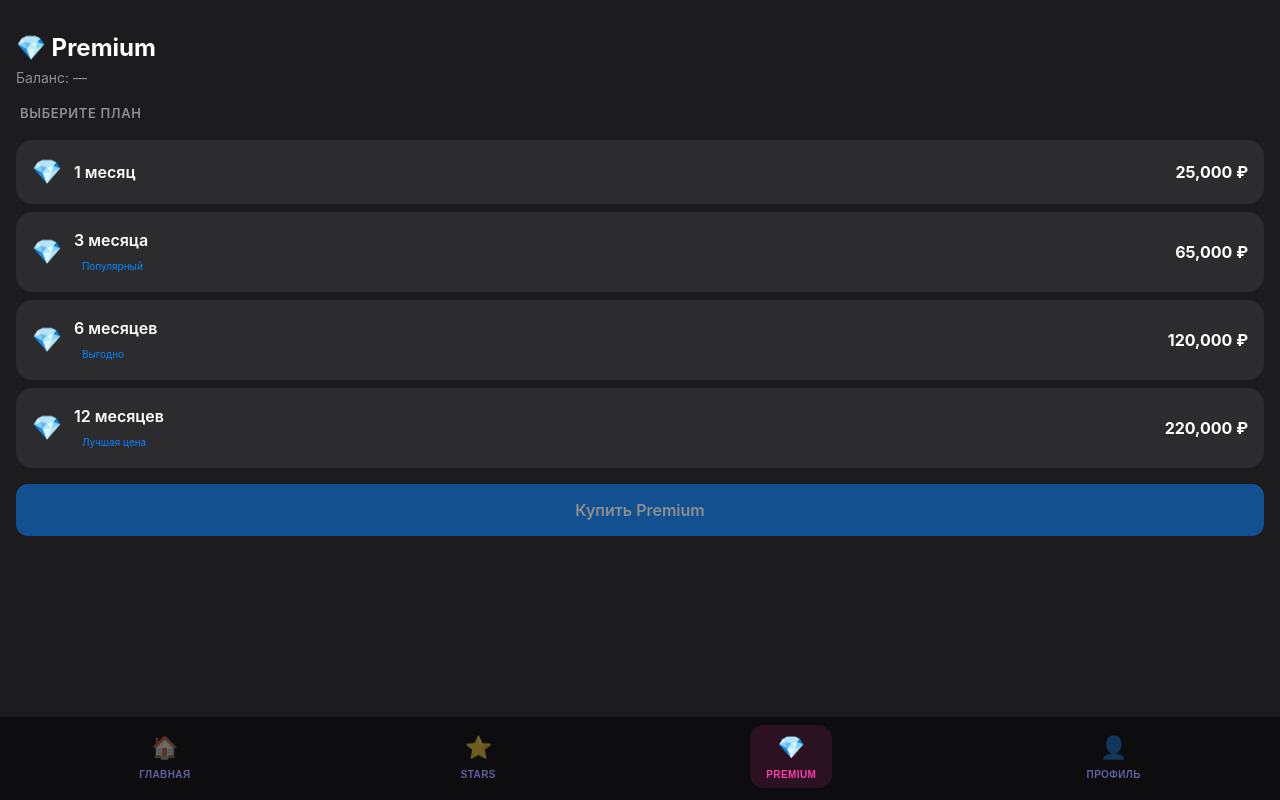
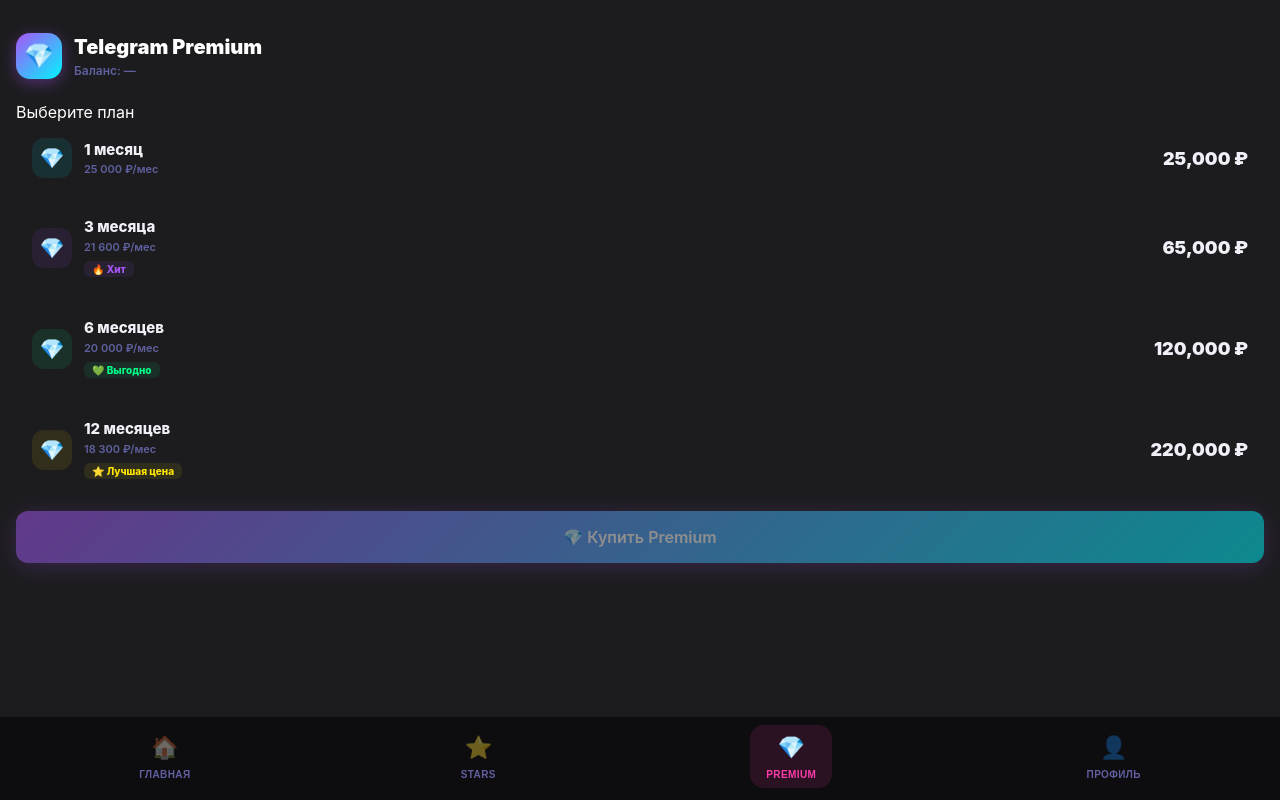
Before and after one commit to xasanboymatvafayev/bomiyoquzb, a Next.js app in the folder frontend/: page / in a window 1280 px wide. Both pictures are taken after a click on the button "💎 PREMIUM". Built offline with nearby package versions, Linux system fonts and the light colour scheme; no server answers.

Commit message:
Update Premium.tsx

```diff
--- a/frontend/src/components/Premium.tsx
+++ b/frontend/src/components/Premium.tsx
@@ -3,94 +3,115 @@
 import { orderPremium } from '@/lib/api'
 
 const PLANS = [
-  { period: '1_oy', label: '1 месяц', price: 25000 },
-  { period: '3_oy', label: '3 месяца', price: 65000, badge: 'Популярный' },
-  { period: '6_oy', label: '6 месяцев', price: 120000, badge: 'Выгодно' },
-  { period: '12_oy', label: '12 месяцев', price: 220000, badge: 'Лучшая цена' },
+  { period: '1_oy', label: '1 месяц', price: 25000, color: '#00f5ff', per: '25 000 ₽/мес' },
+  { period: '3_oy', label: '3 месяца', price: 65000, color: '#a855f7', badge: '🔥 Хит', per: '21 600 ₽/мес' },
+  { period: '6_oy', label: '6 месяцев', price: 120000, color: '#00ff87', badge: '💚 Выгодно', per: '20 000 ₽/мес' },
+  { period: '12_oy', label: '12 месяцев', price: 220000, color: '#ffe600', badge: '⭐ Лучшая цена', per: '18 300 ₽/мес' },
 ]
 
-interface PremiumProps {
-  profile: any
-  onRefresh: () => void
-}
+interface Props { profile: any; onRefresh: () => void }
 
-export default function Premium({ profile, onRefresh }: PremiumProps) {
+export default function Premium({ profile, onRefresh }: Props) {
   const [selected, setSelected] = useState<string | null>(null)
   const [loading, setLoading] = useState(false)
   const [error, setError] = useState('')
   const [success, setSuccess] = useState('')
 
-  const username = profile?.username || window?.Telegram?.WebApp?.initDataUnsafe?.user?.username || ''
+  const username = profile?.username || (typeof window !== 'undefined' ? window?.Telegram?.WebApp?.initDataUnsafe?.user?.username : '') || ''
 
   async function handleBuy() {
     if (!selected) return setError('Выберите план')
     if (!username) return setError('Username не найден')
-    setLoading(true)
-    setError('')
+    setLoading(true); setError(''); setSuccess('')
     try {
       await orderPremium(selected, username)
-      setSuccess('✅ Premium активируется в ближайшее время!')
+      setSuccess('🎉 Premium активируется автоматически!')
       onRefresh()
     } catch (e: any) {
       setError(e?.response?.data?.detail || 'Ошибка при заказе')
-    } finally {
-      setLoading(false)
-    }
+    } finally { setLoading(false) }
   }
 
   const plan = PLANS.find(p => p.period === selected)
 
   return (
-    <div className="p-4 space-y-4">
-      <div className="pt-4">
-        <h2 className="text-2xl font-bold">💎 Premium</h2>
-        <p className="text-[var(--tg-theme-hint-color)] text-sm mt-1">
+    <div style={{ padding: '16px 16px 0' }}>
+      <div className="afu" style={{ paddingTop: 16, marginBottom: 20 }}>
+        <div style={{ display: 'flex', alignItems: 'center', gap: 12 }}>
+          <div style={{
+            width: 46, height: 46, borderRadius: 14, fontSize: 24,
+            background: 'linear-gradient(135deg, #a855f7, #00f5ff)',
+            display: 'flex', alignItems: 'center', justifyContent: 'center',
+            boxShadow: '0 4px 16px rgba(168,85,247,0.4)',
+          }}>💎</div>
+          <div>
+            <p style={{ fontSize: 20, fontWeight: 900 }}>Telegram Premium</p>
+            <p style={{ fontSize: 12, color: '#6060a0', fontWeight: 600 }}>
               Баланс: {profile ? `${Number(profile.balance).toLocaleString()} ₽` : '—'}
             </p>
           </div>
+        </div>
+      </div>
 
-      <p className="section-title">Выберите план</p>
-      <div className="space-y-2">
-        {PLANS.map(p => (
-          <button
-            key={p.period}
-            onClick={() => setSelected(p.period)}
-            className={`card w-full flex justify-between items-center transition-all ${
-              selected === p.period ? 'ring-2 ring-[var(--tg-theme-button-color)]' : ''
-            }`}
-          >
-            <div className="flex items-center gap-3">
-              <span className="text-2xl">💎</span>
-              <div className="text-left">
-                <p className="font-semibold">{p.label}</p>
+      <p className="label afu2">Выберите план</p>
+      <div className="afu2" style={{ display: 'flex', flexDirection: 'column', gap: 10, marginBottom: 16 }}>
+        {PLANS.map(p => {
+          const active = selected === p.period
+          return (
+            <button key={p.period} onClick={() => setSelected(p.period)} style={{
+              background: active ? `linear-gradient(135deg, ${p.color}18, ${p.color}08)` : 'var(--card)',
+              border: active ? `1.5px solid ${p.color}` : '1px solid var(--border)',
+              borderRadius: 18, padding: '14px 16px', cursor: 'pointer',
+              display: 'flex', justifyContent: 'space-between', alignItems: 'center',
+              transition: 'all 0.18s',
+              boxShadow: active ? `0 4px 20px ${p.color}22` : 'none',
+            }}>
+              <div style={{ display: 'flex', alignItems: 'center', gap: 12 }}>
+                <div style={{
+                  width: 40, height: 40, borderRadius: 12,
+                  background: `${p.color}18`,
+                  display: 'flex', alignItems: 'center', justifyContent: 'center',
+                  fontSize: 20,
+                }}>💎</div>
+                <div style={{ textAlign: 'left' }}>
+                  <p style={{ fontWeight: 800, fontSize: 15, color: active ? p.color : '#f0f0f8' }}>{p.label}</p>
+                  <p style={{ fontSize: 11, color: '#6060a0', fontWeight: 600 }}>{p.per}</p>
                   {p.badge && (
-                  <span className="text-[10px] bg-[var(--tg-theme-button-color)]/20 text-[var(--tg-theme-button-color)] px-2 py-0.5 rounded-full">
-                    {p.badge}
-                  </span>
+                    <span style={{
+                      fontSize: 10, fontWeight: 800, color: p.color,
+                      background: `${p.color}15`, padding: '2px 8px', borderRadius: 6,
+                    }}>{p.badge}</span>
                   )}
                 </div>
               </div>
-            <p className="font-bold">{p.price.toLocaleString()} ₽</p>
+              <p style={{ fontSize: 18, fontWeight: 900, color: active ? p.color : '#f0f0f8' }}>
+                {p.price.toLocaleString()} ₽
+              </p>
             </button>
-        ))}
+          )
+        })}
       </div>
 
       {plan && (
-        <div className="card flex justify-between items-center">
-          <span className="text-[var(--tg-theme-hint-color)]">К оплате:</span>
-          <span className="font-bold text-lg">{plan.price.toLocaleString()} ₽</span>
+        <div className="afu" style={{
+          background: `linear-gradient(135deg, ${plan.color}10, ${plan.color}05)`,
+          border: `1px solid ${plan.color}30`,
+          borderRadius: 16, padding: '12px 16px', marginBottom: 16,
+          display: 'flex', justifyContent: 'space-between', alignItems: 'center',
+        }}>
+          <span style={{ color: '#6060a0', fontWeight: 700 }}>К оплате</span>
+          <span style={{ fontSize: 20, fontWeight: 900, color: plan.color }}>{plan.price.toLocaleString()} ₽</span>
         </div>
       )}
 
-      {error && <p className="text-red-400 text-sm">{error}</p>}
-      {success && <p className="text-green-400 text-sm">{success}</p>}
+      {error && <p style={{ color: '#ff6b6b', fontSize: 13, fontWeight: 700, marginBottom: 12 }}>{error}</p>}
+      {success && <p style={{ color: '#00ff87', fontSize: 13, fontWeight: 700, marginBottom: 12 }}>{success}</p>}
 
-      <button
-        onClick={handleBuy}
-        disabled={loading || !selected}
-        className="btn-primary"
-      >
-        {loading ? 'Обработка...' : 'Купить Premium'}
+      <button onClick={handleBuy} disabled={loading || !selected} className="btn-primary" style={{
+        background: 'linear-gradient(135deg, #a855f7, #00f5ff)',
+        boxShadow: '0 4px 24px rgba(168,85,247,0.4)', color: '#fff',
+      }}>
+        {loading ? '⏳ Обработка...' : '💎 Купить Premium'}
       </button>
     </div>
   )
```
Lines whose indentation alone changed are shown as unchanged.
